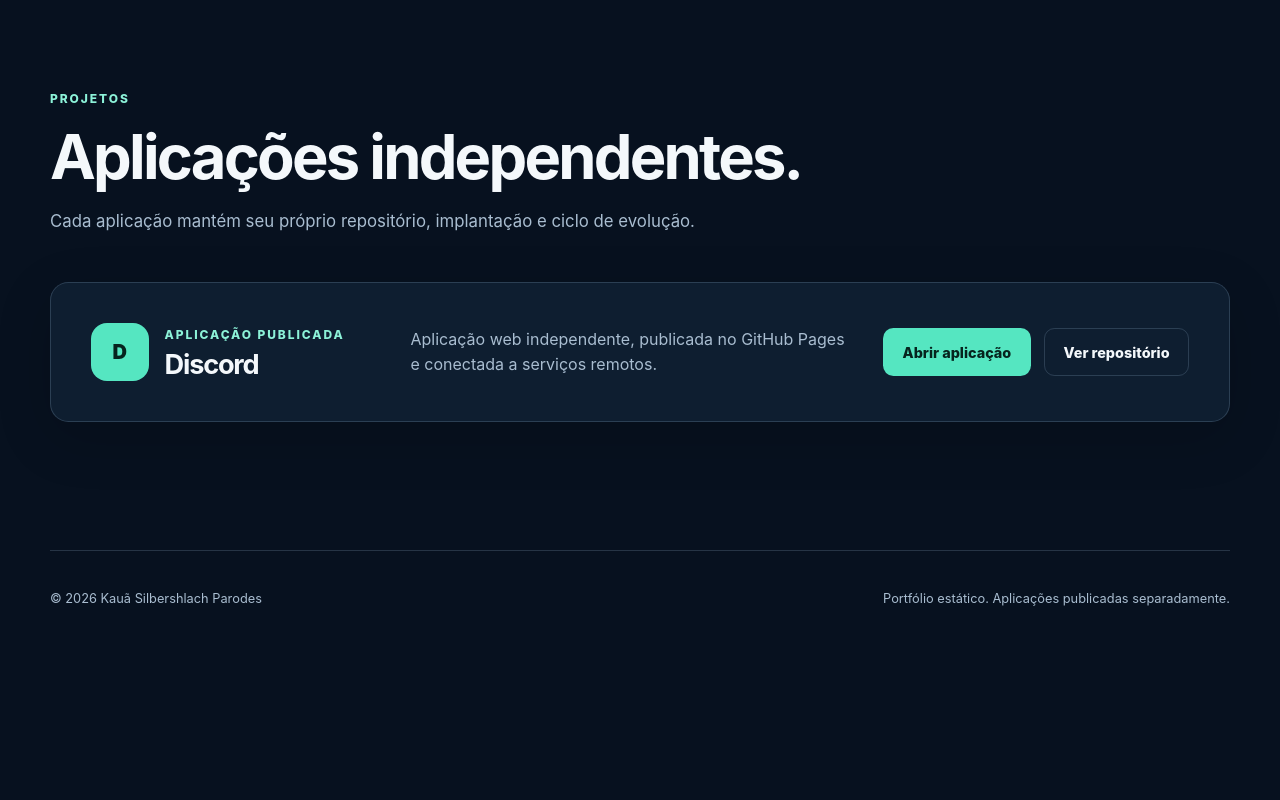
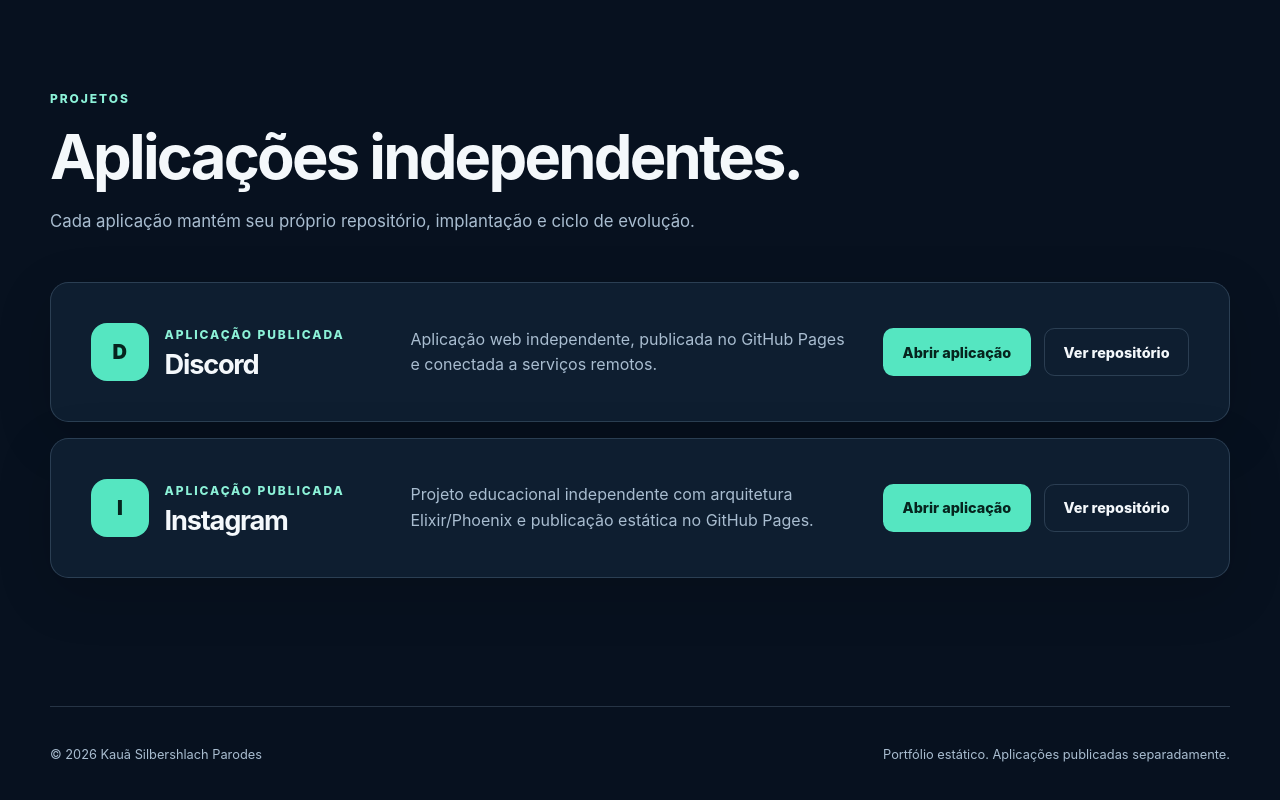
Before and after one commit to aeliteestrangeira/aeliteestrangeira.github.io, a plain HTML site: page site/index.html in a window 1280 px wide. Shown: the part 1657-2457 px from the top of the page. Before the commit the page ends 2305 px from the top, so only its background shows below. Drawn offline with Linux system fonts and the light colour scheme.

Commit message:
feat: adicionar instagram ao portfolio

```diff
--- a/site/index.html
+++ b/site/index.html
@@ -130,6 +130,31 @@
             >Ver repositório</a>
           </div>
         </article>
+
+        <article class="project-card">
+          <div class="project-identity">
+            <span class="project-mark" aria-hidden="true">I</span>
+            <div>
+              <p class="card-label">Aplicação publicada</p>
+              <h3>Instagram</h3>
+            </div>
+          </div>
+          <p class="project-description">
+            Projeto educacional independente com arquitetura Elixir/Phoenix e publicação estática no GitHub Pages.
+          </p>
+          <div class="project-actions">
+            <a
+              class="button button-primary"
+              href="https://aeliteestrangeira.github.io/instagram/"
+              rel="noopener noreferrer"
+            >Abrir aplicação</a>
+            <a
+              class="button button-secondary"
+              href="https://github.com/aeliteestrangeira/instagram"
+              rel="noopener noreferrer"
+            >Ver repositório</a>
+          </div>
+        </article>
       </section>
     </main>
 
--- a/site/styles.css
+++ b/site/styles.css
@@ -333,6 +333,10 @@
   backdrop-filter: blur(10px);
 }
 
+.project-card + .project-card {
+  margin-top: 1rem;
+}
+
 .project-identity {
   display: flex;
   gap: 1rem;
```
